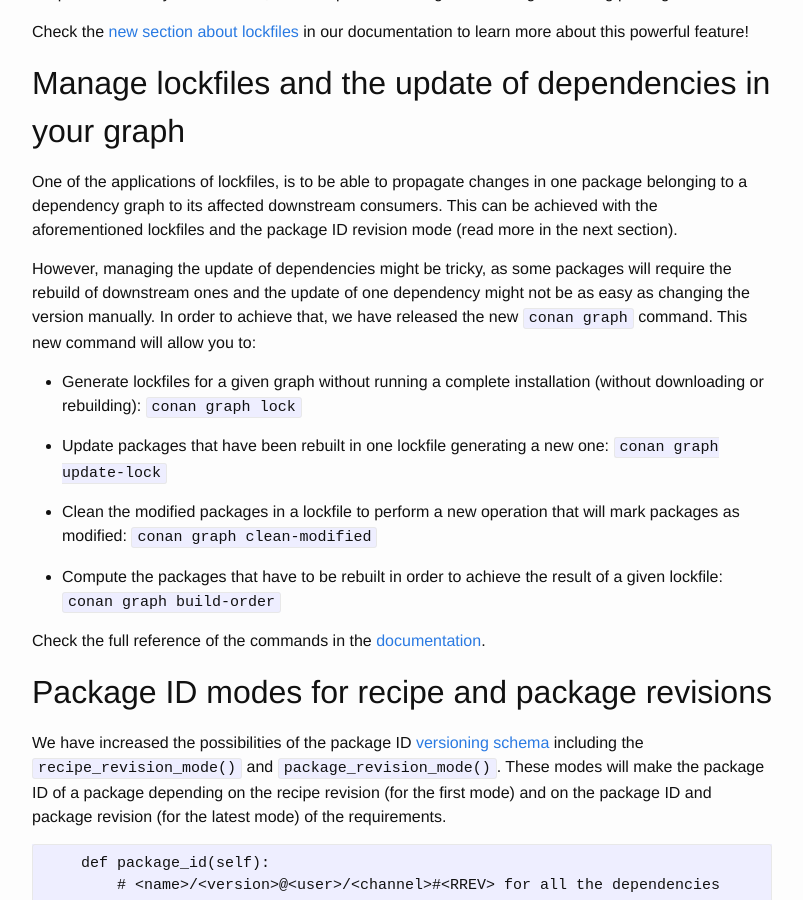
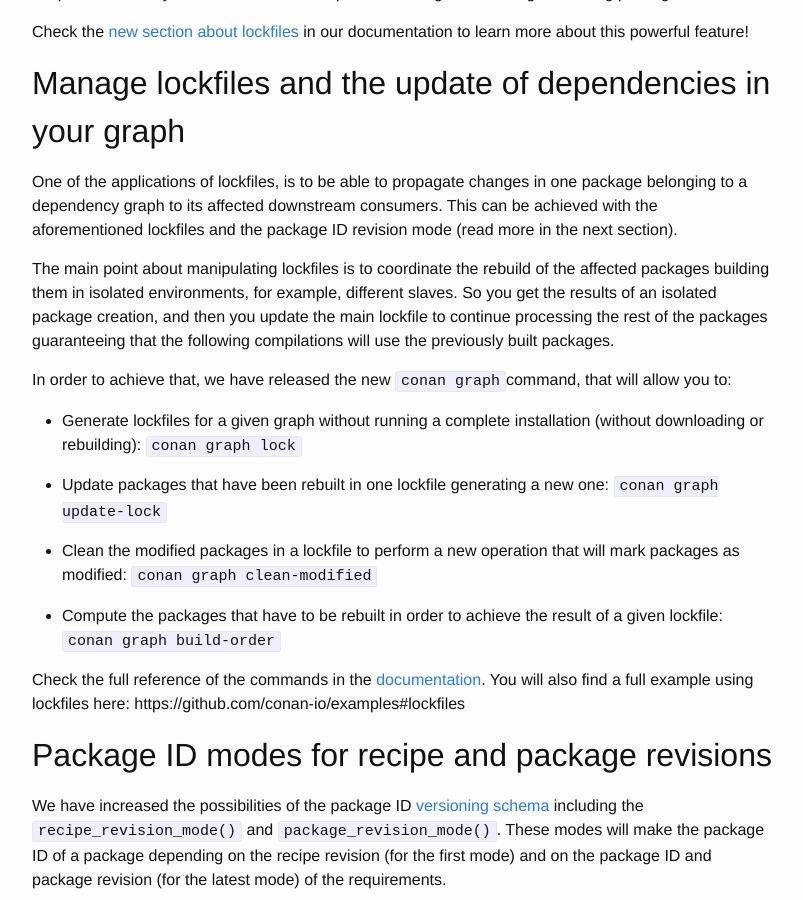
Before and after one commit to conan-io/conan-io.github.io, a Jekyll site: the page built from _posts/2019-07-15-New-conan-release-1-17.markdown, in a window 1280 px wide and 900 px high, scrolled down 1506 px. Shown: the whole window, without its empty margins (238-1041 px from the left). Built offline with Jekyll 4.4.1, drawn with Linux system fonts in a browser that asks for light colours; comment, search, counter and statistics services are not loaded.

Commit message:
lockfiles rephrase

```diff
--- a/_posts/2019-07-15-New-conan-release-1-17.markdown
+++ b/_posts/2019-07-15-New-conan-release-1-17.markdown
@@ -48,9 +48,11 @@ One of the applications of lockfiles, is to be able to propagate changes in one
 downstream consumers. This can be achieved with the aforementioned lockfiles and the package ID revision mode (read more in the next
 section).
 
-However, managing the update of dependencies might be tricky, as some packages will require the rebuild of downstream ones and the update of
-one dependency might not be as easy as changing the version manually. In order to achieve that, we have released the new ``conan graph``
-command. This new command will allow you to:
+The main point about manipulating lockfiles is to coordinate the rebuild of the affected packages building them in isolated environments,
+for example, different slaves. So you get the results of an isolated package creation, and then you update the main lockfile to continue
+processing the rest of the packages guaranteeing that the following compilations will use the previously built packages.
+
+In order to achieve that, we have released the new ``conan graph``command, that will allow you to:
 
 - Generate lockfiles for a given graph without running a complete installation (without downloading or rebuilding): ``conan graph lock``
 
@@ -60,7 +62,8 @@ command. This new command will allow you to:
 
 - Compute the packages that have to be rebuilt in order to achieve the result of a given lockfile: ``conan graph build-order``
 
-Check the full reference of the commands in the [documentation](https://docs.conan.io/en/latest/reference/commands/misc/graph.html).
+Check the full reference of the commands in the [documentation](https://docs.conan.io/en/latest/reference/commands/misc/graph.html). You
+will also find a full example using lockfiles here: https://github.com/conan-io/examples#lockfiles
 
 ## Package ID modes for recipe and package revisions
 
```
